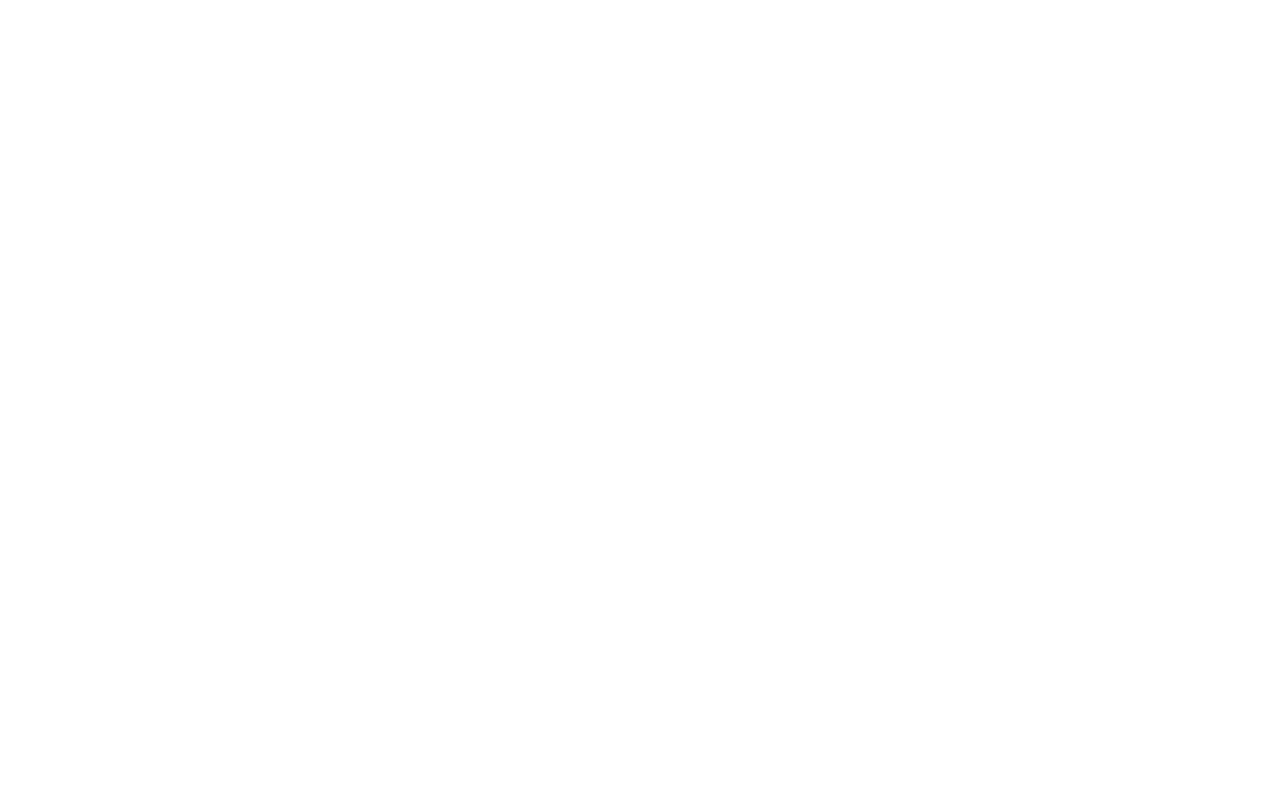
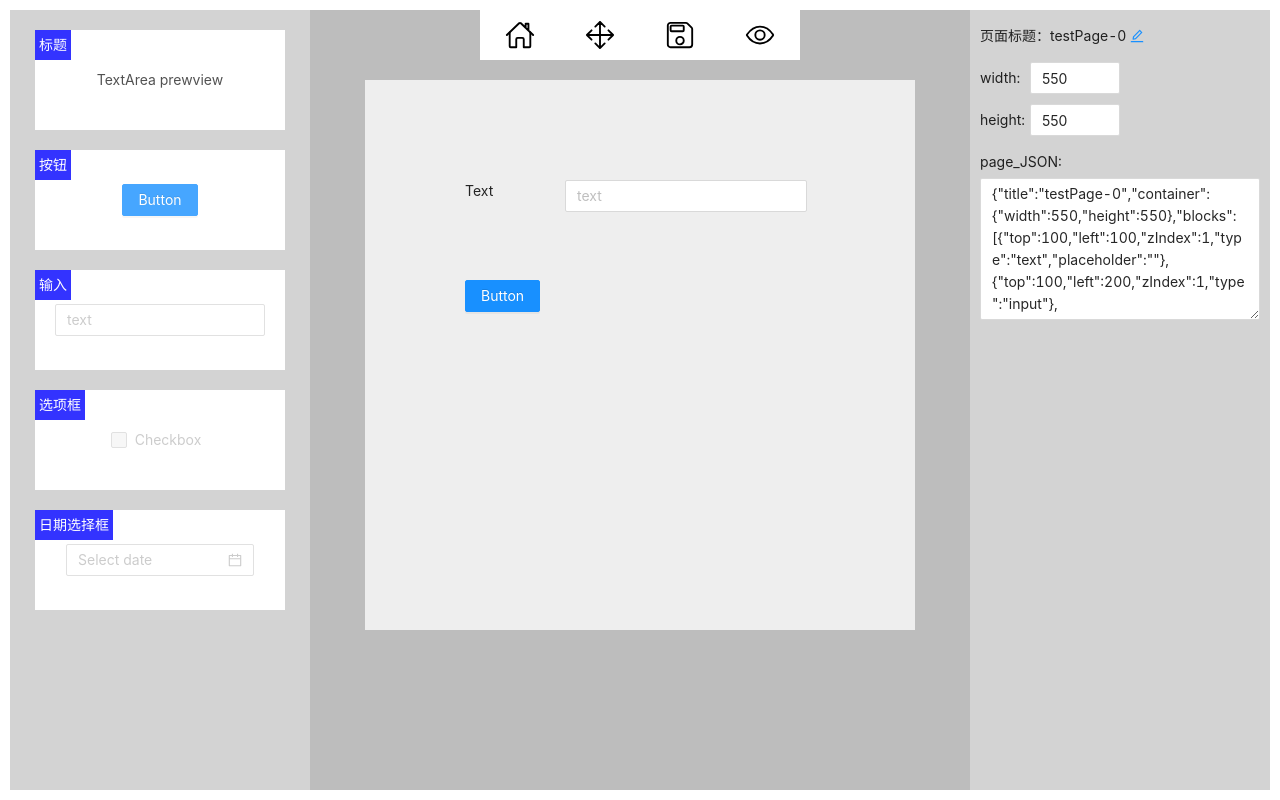
Before and after one commit to Bao0630/low-code-platform, a React (Create React App) app: page /low-code-platform/editor in a window 1280 px wide. Before the commit this address had no page. Built offline with nearby package versions, Linux system fonts and the light colour scheme.

Commit message:
Changes to be committed: 	modified:   package.json 	modified:   src/components/EditorMenu/editor-menu.jsx 	modified:   src/containers/App.js 	modified:   src/containers/Editor.jsx 	modified:   src/index.js

```diff
--- a/package.json
+++ b/package.json
@@ -2,7 +2,7 @@
   "name": "low-code-platform",
   "version": "0.1.0",
   "private": true,
-  "homepage": "https://sdabao.github.io/low-code-platform/",
+  "homepage": "https://sdabao.github.io/low-code-platform",
   "dependencies": {
     "@reduxjs/toolkit": "^1.8.4",
     "@testing-library/jest-dom": "^5.16.4",
--- a/src/components/EditorMenu/editor-menu.jsx
+++ b/src/components/EditorMenu/editor-menu.jsx
@@ -16,7 +16,7 @@ function EditorMenu(props) {
     <div className="editor menu">
       <Link
         to={{
-            pathname: '/',
+            pathname: '/low-code-platform',
         }}
       >
         <button id="home" className="menu-item" title="主页">
--- a/src/containers/App.js
+++ b/src/containers/App.js
@@ -88,7 +88,7 @@ function App() {
         }}
         actions={[
           <Link
-            to={`/editor`}
+            to={"/low-code-platform/editor"}
           >
             <EditOutlined key="edit" />
           </Link>,
--- a/src/containers/Editor.jsx
+++ b/src/containers/Editor.jsx
@@ -10,7 +10,6 @@ import { registerConfig as config } from '../components/editor-config'
 import { componentDragger } from '../utils/componentDragger';
 import { blocksFocus } from '../utils/blocksFocus';
 import { useMemo } from 'react';
-import { nanoid } from 'nanoid';
 import deepcopy from 'deepcopy';
 // import { pageSaver } from '../utils/pageSaver'
 
--- a/src/index.js
+++ b/src/index.js
@@ -3,7 +3,7 @@ import ReactDOM from 'react-dom/client';
 import './index.css';
 import App from './containers/App';
 import reportWebVitals from './reportWebVitals';
-import { BrowserRouter, Routes, Route } from "react-router-dom";
+import { BrowserRouter, Routes, Route, Navigate } from "react-router-dom";
 
 import store from './store'
 import { Provider } from 'react-redux'
@@ -16,8 +16,9 @@ root.render(
   <Provider store={store}>
     <BrowserRouter>
       <Routes>
-        <Route path="/" element={<App />} />
-        <Route path="editor" element={<Editor page={page}/>} />
+        <Route path="/low-code-platform" element={<App />} />
+        <Route path="/low-code-platform/editor" element={<Editor page={page}/>} />
+        <Route path="*" element={<Navigate to="/low-code-platform" />} />
       </Routes>
     </BrowserRouter>
   </Provider>
```
